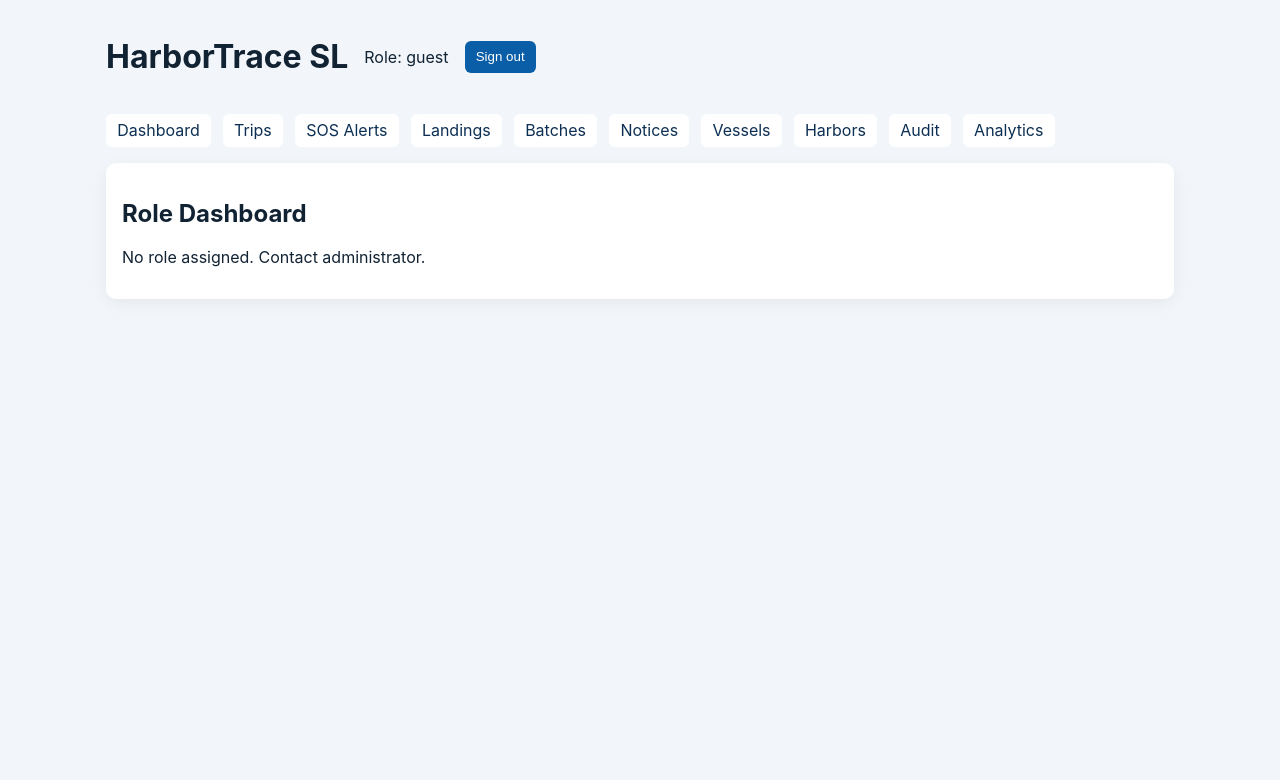
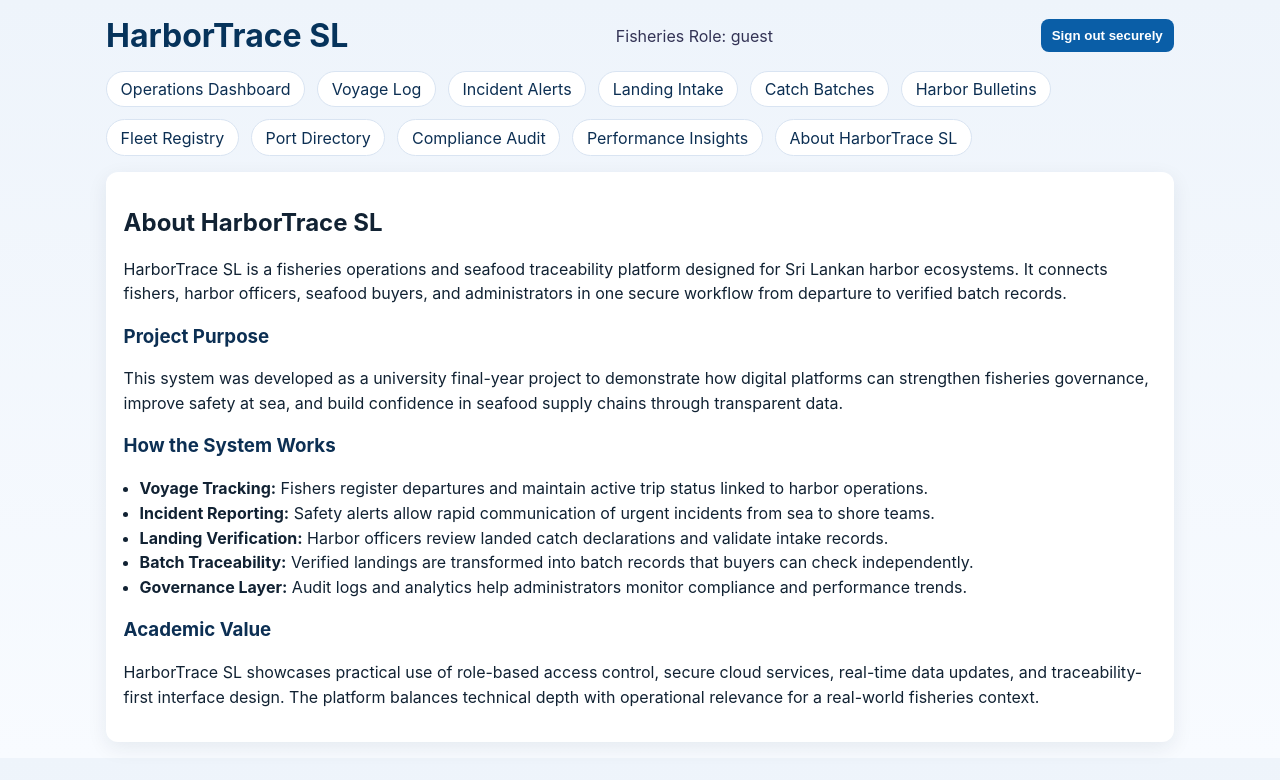
Before and after one commit to nimuthu3634-sketch/HarborTrace-SL, a React (Vite) app in the folder web/: page /about in a window 1280 px wide. Before the commit this address led to /. Shown: the top 780 px of the page. Built offline with nearby package versions, Linux system fonts and the light colour scheme; no server answers; the database is empty; sample sign-in values are in the browser's storage.

Commit message:
Rebrand UI content for HarborTrace SL fisheries experience

```diff
--- a/web/src/app/App.jsx
+++ b/web/src/app/App.jsx
@@ -11,6 +11,7 @@ import NoticesPanel from '../features/notices/NoticesPanel';
 import TripsPanel from '../features/trips/TripsPanel';
 import VesselsPanel from '../features/vessels/VesselsPanel';
 import ProtectedRoute from './ProtectedRoute';
+import AboutPage from '../pages/AboutPage';
 import BatchVerifyPage from '../pages/BatchVerifyPage';
 import DashboardPage from '../pages/DashboardPage';
 import FeaturePage from '../pages/FeaturePage';
@@ -28,15 +29,16 @@ function AppRoutes() {
             <Layout>
               <Routes>
                 <Route path="/" element={<DashboardPage />} />
-                <Route path="/trips" element={<FeaturePage title="Trip Registration & History"><TripsPanel /></FeaturePage>} />
-                <Route path="/alerts" element={<FeaturePage title="Emergency / SOS Alerts"><AlertsPanel /></FeaturePage>} />
-                <Route path="/landings" element={<FeaturePage title="Catch & Landing Intake"><LandingsPanel /></FeaturePage>} />
-                <Route path="/batches" element={<FeaturePage title="Fish Batch Traceability"><BatchesPanel /></FeaturePage>} />
-                <Route path="/notices" element={<FeaturePage title="Harbor Notices"><NoticesPanel /></FeaturePage>} />
-                <Route path="/vessels" element={<FeaturePage title="Vessel Management"><VesselsPanel /></FeaturePage>} />
-                <Route path="/harbors" element={<FeaturePage title="Harbor Management"><HarborsPanel /></FeaturePage>} />
-                <Route path="/audit" element={<ProtectedRoute allowedRoles={['admin']}><FeaturePage title="Audit Log"><AuditPanel /></FeaturePage></ProtectedRoute>} />
-                <Route path="/analytics" element={<ProtectedRoute allowedRoles={['admin']}><FeaturePage title="Admin Analytics"><AnalyticsPanel /></FeaturePage></ProtectedRoute>} />
+                <Route path="/trips" element={<FeaturePage title="Voyage Registration & Sea Log"><TripsPanel /></FeaturePage>} />
+                <Route path="/alerts" element={<FeaturePage title="Fisher Safety & Incident Alerts"><AlertsPanel /></FeaturePage>} />
+                <Route path="/landings" element={<FeaturePage title="Catch Landing Intake & Verification"><LandingsPanel /></FeaturePage>} />
+                <Route path="/batches" element={<FeaturePage title="Catch Batch Traceability"><BatchesPanel /></FeaturePage>} />
+                <Route path="/notices" element={<FeaturePage title="Harbor Operations Bulletins"><NoticesPanel /></FeaturePage>} />
+                <Route path="/vessels" element={<FeaturePage title="Fishing Vessel Registry"><VesselsPanel /></FeaturePage>} />
+                <Route path="/harbors" element={<FeaturePage title="Port & Harbor Directory"><HarborsPanel /></FeaturePage>} />
+                <Route path="/about" element={<AboutPage />} />
+                <Route path="/audit" element={<ProtectedRoute allowedRoles={['admin']}><FeaturePage title="Regulatory Audit Trail"><AuditPanel /></FeaturePage></ProtectedRoute>} />
+                <Route path="/analytics" element={<ProtectedRoute allowedRoles={['admin']}><FeaturePage title="Fisheries Performance Analytics"><AnalyticsPanel /></FeaturePage></ProtectedRoute>} />
                 <Route path="*" element={<Navigate to="/" replace />} />
               </Routes>
             </Layout>
--- a/web/src/components/Layout.jsx
+++ b/web/src/components/Layout.jsx
@@ -2,16 +2,17 @@ import { Link } from 'react-router-dom';
 import { useAuth } from '../features/auth/AuthContext';
 
 const links = [
-  ['/', 'Dashboard'],
-  ['/trips', 'Trips'],
-  ['/alerts', 'SOS Alerts'],
-  ['/landings', 'Landings'],
-  ['/batches', 'Batches'],
-  ['/notices', 'Notices'],
-  ['/vessels', 'Vessels'],
-  ['/harbors', 'Harbors'],
-  ['/audit', 'Audit'],
-  ['/analytics', 'Analytics']
+  ['/', 'Operations Dashboard'],
+  ['/trips', 'Voyage Log'],
+  ['/alerts', 'Incident Alerts'],
+  ['/landings', 'Landing Intake'],
+  ['/batches', 'Catch Batches'],
+  ['/notices', 'Harbor Bulletins'],
+  ['/vessels', 'Fleet Registry'],
+  ['/harbors', 'Port Directory'],
+  ['/audit', 'Compliance Audit'],
+  ['/analytics', 'Performance Insights'],
+  ['/about', 'About HarborTrace SL']
 ];
 
 export default function Layout({ children }) {
@@ -21,8 +22,8 @@ export default function Layout({ children }) {
     <div className="layout">
       <header>
         <h1>HarborTrace SL</h1>
-        <p>Role: {role || 'guest'}</p>
-        <button onClick={signOut}>Sign out</button>
+        <p>Fisheries Role: {role || 'guest'}</p>
+        <button onClick={signOut}>Sign out securely</button>
       </header>
       <nav>
         {links.map(([to, label]) => (
--- a/web/src/features/alerts/AlertsPanel.jsx
+++ b/web/src/features/alerts/AlertsPanel.jsx
@@ -16,7 +16,7 @@ export default function AlertsPanel() {
     await addDoc(collection(db, 'alerts'), {
       fishermanUid: user.uid,
       severity: 'critical',
-      message: 'SOS - Assistance required',
+      message: 'Emergency at sea - Immediate support required',
       status: 'open',
       location: { lat: 6.93, lng: 79.85 },
       createdAt: serverTimestamp()
@@ -25,7 +25,7 @@ export default function AlertsPanel() {
 
   return (
     <>
-      <button onClick={sendSos}>Send Incident Alert</button>
+      <button onClick={sendSos}>Report maritime incident</button>
       <ul>{alerts.slice(0, 8).map((alert) => <li key={alert.id}>{alert.status} - {alert.message}</li>)}</ul>
     </>
   );
--- a/web/src/features/batches/BatchesPanel.jsx
+++ b/web/src/features/batches/BatchesPanel.jsx
@@ -23,7 +23,7 @@ export default function BatchesPanel() {
 
   return (
     <>
-      <button onClick={generateBatch}>Generate Fish Batch</button>
+      <button onClick={generateBatch}>Generate traceable catch batch</button>
       <ul>{batches.slice(0, 10).map((b) => <li key={b.id}>{b.batchCode} | {b.species} | {b.weightKg}kg</li>)}</ul>
     </>
   );
--- a/web/src/features/landings/LandingsPanel.jsx
+++ b/web/src/features/landings/LandingsPanel.jsx
@@ -28,12 +28,12 @@ export default function LandingsPanel() {
 
   return (
     <>
-      <button onClick={submitLanding}>Submit Landing Intake</button>
+      <button onClick={submitLanding}>Record landed catch intake</button>
       <ul>
         {landings.slice(0, 8).map((landing) => (
           <li key={landing.id}>
-            {landing.id} - {landing.status}
-            <button onClick={() => verifyLanding(landing.id)}>Verify</button>
+            Landing #{landing.id} - {landing.status}
+            <button onClick={() => verifyLanding(landing.id)}>Approve landing</button>
           </li>
         ))}
       </ul>
--- a/web/src/features/trips/TripsPanel.jsx
+++ b/web/src/features/trips/TripsPanel.jsx
@@ -26,10 +26,10 @@ export default function TripsPanel() {
 
   return (
     <>
-      <button onClick={registerDeparture}>Register Departure</button>
+      <button onClick={registerDeparture}>Register fishing voyage</button>
       <ul>
         {trips.slice(0, 8).map((trip) => (
-          <li key={trip.id}>{trip.id} - {trip.status}</li>
+          <li key={trip.id}>Voyage #{trip.id} - {trip.status}</li>
         ))}
       </ul>
     </>
--- /dev/null
+++ b/web/src/pages/AboutPage.jsx
@@ -0,0 +1,40 @@
+import { useEffect } from 'react';
+
+export default function AboutPage() {
+  useEffect(() => {
+    document.title = 'HarborTrace SL | About';
+  }, []);
+
+  return (
+    <section className="card about-page">
+      <h2>About HarborTrace SL</h2>
+      <p>
+        HarborTrace SL is a fisheries operations and seafood traceability platform designed for Sri Lankan harbor ecosystems.
+        It connects fishers, harbor officers, seafood buyers, and administrators in one secure workflow from departure to
+        verified batch records.
+      </p>
+
+      <h3>Project Purpose</h3>
+      <p>
+        This system was developed as a university final-year project to demonstrate how digital platforms can strengthen
+        fisheries governance, improve safety at sea, and build confidence in seafood supply chains through transparent data.
+      </p>
+
+      <h3>How the System Works</h3>
+      <ul>
+        <li><strong>Voyage Tracking:</strong> Fishers register departures and maintain active trip status linked to harbor operations.</li>
+        <li><strong>Incident Reporting:</strong> Safety alerts allow rapid communication of urgent incidents from sea to shore teams.</li>
+        <li><strong>Landing Verification:</strong> Harbor officers review landed catch declarations and validate intake records.</li>
+        <li><strong>Batch Traceability:</strong> Verified landings are transformed into batch records that buyers can check independently.</li>
+        <li><strong>Governance Layer:</strong> Audit logs and analytics help administrators monitor compliance and performance trends.</li>
+      </ul>
+
+      <h3>Academic Value</h3>
+      <p>
+        HarborTrace SL showcases practical use of role-based access control, secure cloud services, real-time data updates,
+        and traceability-first interface design. The platform balances technical depth with operational relevance for a real-world
+        fisheries context.
+      </p>
+    </section>
+  );
+}
--- a/web/src/pages/DashboardPage.jsx
+++ b/web/src/pages/DashboardPage.jsx
@@ -1,19 +1,24 @@
+import { useEffect } from 'react';
 import { useAuth } from '../features/auth/AuthContext';
 
 const roleDescriptions = {
-  fisherman: 'Register Departure, monitor Active Voyage, submit Landing Intake and Incident Alert.',
-  harbor_officer: 'Review arrivals, verify landings, publish Harbor Notice, and respond to incidents.',
-  buyer: 'Review verified batches and perform Batch Traceability checks.',
-  admin: 'Manage harbors, users, security posture, analytics, and audit logs.'
+  fisherman: 'Start a voyage from your assigned harbor, monitor active trip status, submit landed catch details, and trigger emergency incident alerts when required.',
+  harbor_officer: 'Validate inbound vessel arrivals, verify landing declarations, issue operational harbor bulletins, and coordinate incident response actions.',
+  buyer: 'Review verified catch batches, validate traceability records, and confirm trusted seafood sourcing for procurement workflows.',
+  admin: 'Oversee ports, vessels, users, compliance controls, system analytics, and complete fisheries audit visibility.'
 };
 
 export default function DashboardPage() {
   const { role } = useAuth();
 
+  useEffect(() => {
+    document.title = 'HarborTrace SL | Fisheries Operations Dashboard';
+  }, []);
+
   return (
     <section className="card">
-      <h2>Role Dashboard</h2>
-      <p>{roleDescriptions[role] || 'No role assigned. Contact administrator.'}</p>
+      <h2>Fisheries Operations Dashboard</h2>
+      <p>{roleDescriptions[role] || 'No fisheries role assigned yet. Please contact the system administrator.'}</p>
     </section>
   );
 }
--- a/web/src/pages/FeaturePage.jsx
+++ b/web/src/pages/FeaturePage.jsx
@@ -1,4 +1,10 @@
+import { useEffect } from 'react';
+
 export default function FeaturePage({ title, children }) {
+  useEffect(() => {
+    document.title = `HarborTrace SL | ${title}`;
+  }, [title]);
+
   return (
     <section className="card">
       <h2>{title}</h2>
--- a/web/src/styles/global.css
+++ b/web/src/styles/global.css
@@ -1,15 +1,19 @@
 :root { font-family: Inter, system-ui, sans-serif; color-scheme: light; }
 * { box-sizing: border-box; }
-body { margin: 0; background: #f2f6fa; color: #123; }
+body { margin: 0; background: linear-gradient(180deg, #eef4fb 0%, #f8fbff 100%); color: #123; }
 .layout { max-width: 1100px; margin: 0 auto; padding: 1rem; }
-header { display: flex; gap: 1rem; align-items: center; flex-wrap: wrap; }
+header { display: flex; gap: 1rem; align-items: center; flex-wrap: wrap; justify-content: space-between; }
+header h1 { margin: 0; color: #06335b; }
+header p { margin: 0; color: #335; }
 nav { display: flex; gap: .75rem; flex-wrap: wrap; margin: 1rem 0; }
-nav a { text-decoration: none; background: #fff; border-radius: 6px; padding: .4rem .7rem; color: #0c2f53; }
-.card { background: #fff; border-radius: 10px; padding: 1rem; box-shadow: 0 4px 16px rgba(0,0,0,.06); }
-.narrow { max-width: 420px; margin: 2rem auto; }
+nav a { text-decoration: none; background: #fff; border-radius: 999px; padding: .45rem .85rem; color: #0c2f53; border: 1px solid #d9e4f2; }
+.card { background: #fff; border-radius: 12px; padding: 1rem 1.1rem; box-shadow: 0 6px 20px rgba(8, 34, 62, .08); }
+.narrow { max-width: 460px; margin: 2rem auto; }
 form { display: grid; gap: .65rem; }
-input, button { padding: .55rem .7rem; border-radius: 6px; border: 1px solid #cdd4dc; }
-button { background: #0a5ea7; color: #fff; cursor: pointer; border: 0; }
+input, button { padding: .55rem .7rem; border-radius: 8px; border: 1px solid #cdd4dc; }
+button { background: #0a5ea7; color: #fff; cursor: pointer; border: 0; font-weight: 600; }
 ul { padding-left: 1rem; }
 .error { color: #b01414; }
 .state { padding: 2rem; text-align: center; }
+.about-page h3 { margin-top: 1.15rem; color: #0c2f53; }
+.about-page p, .about-page li { line-height: 1.55; }
```
Also changed, not shown: web/src/pages/BatchVerifyPage.jsx (+11 -7 lines), web/src/pages/LoginPage.jsx (+9 -5 lines).
